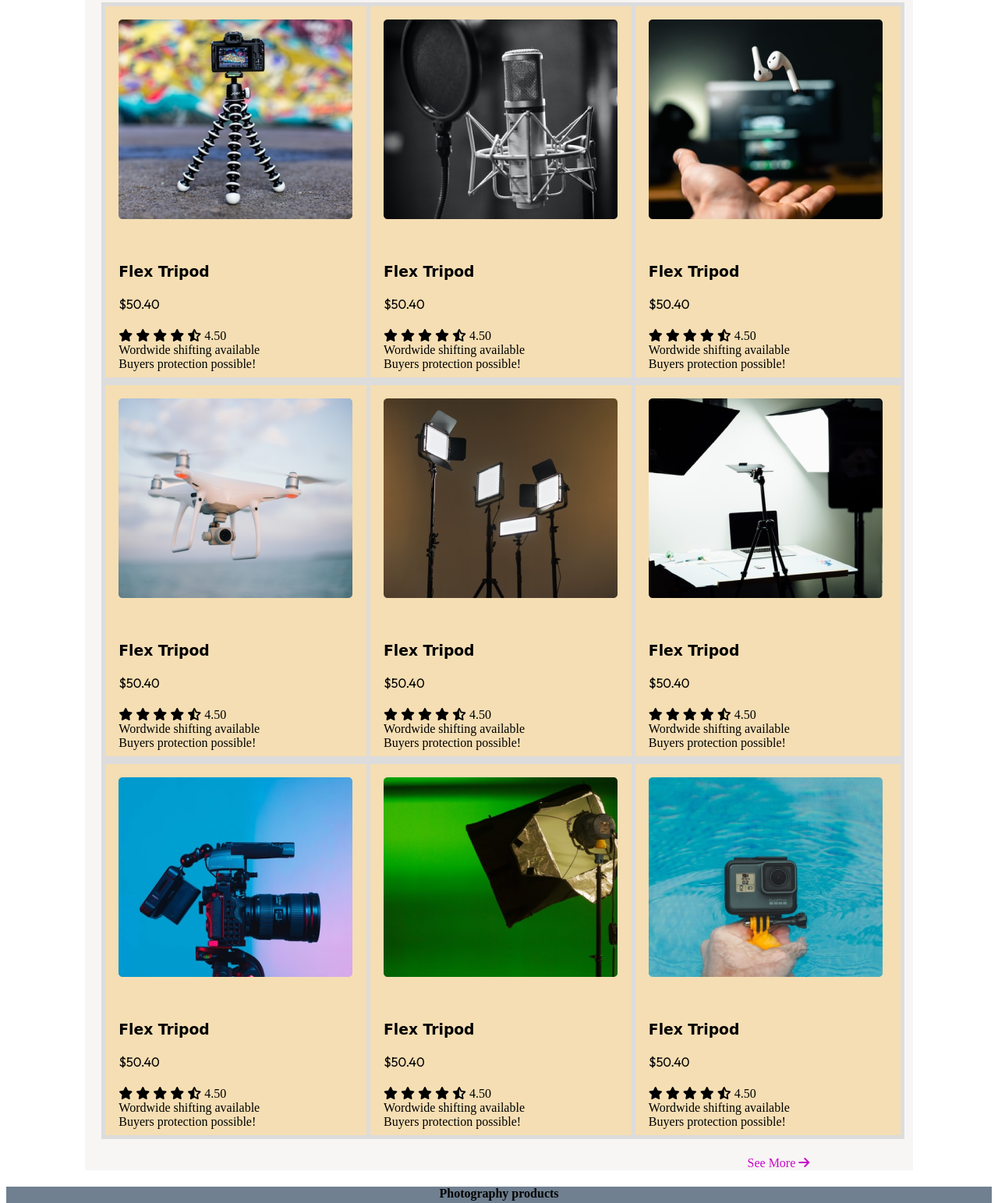
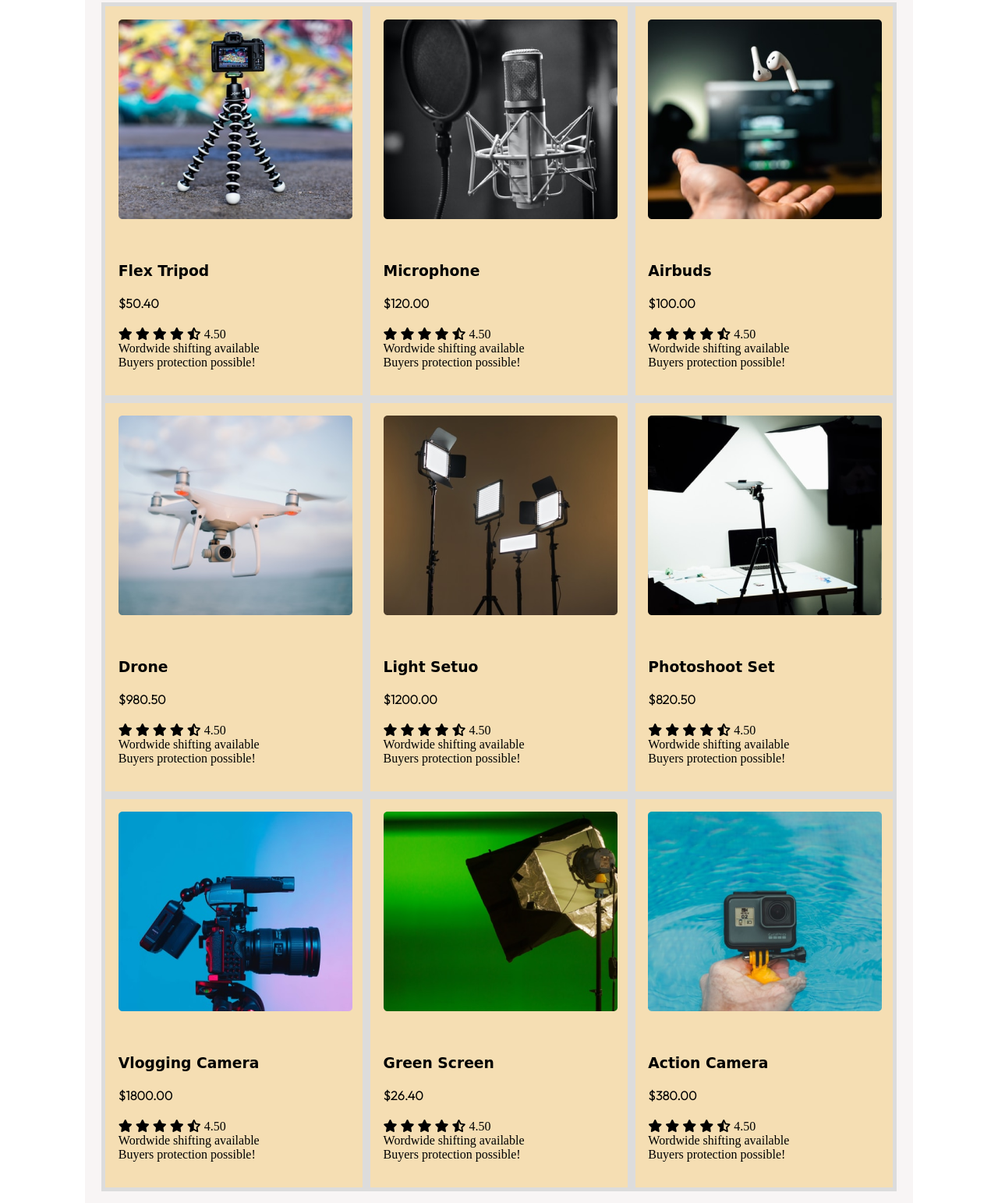
Before and after one commit to salaamah/photography-gear, a plain HTML site: page index.html in a window 1280 px wide. Shown: the part 709-2252 px from the top of the page at 78% size. Drawn offline with Linux system fonts and the light colour scheme; a web font is replaced by a local one.

Commit message:
some bug fix

```diff
--- a/index.html
+++ b/index.html
@@ -73,8 +73,8 @@
                     <img src="images/img-2.png" alt="">
                 </div>
                 <div class="product-details">
-                    <h3 class="product-name">Flex Tripod</h3>
-                    <h4 class="product-price">$50.40</h4>
+                    <h3 class="product-name">Microphone</h3>
+                    <h4 class="product-price">$120.00</h4>
                     <p class="product-info">
                         <i class="fas fa-star"></i>
                         <i class="fas fa-star"></i>
@@ -92,8 +92,8 @@
                     <img src="images/img-3.png" alt="">
                 </div>
                 <div class="product-details">
-                    <h3 class="product-name">Flex Tripod</h3>
-                    <h4 class="product-price">$50.40</h4>
+                    <h3 class="product-name">Airbuds</h3>
+                    <h4 class="product-price">$100.00</h4>
                     <p class="product-info">
                         <i class="fas fa-star"></i>
                         <i class="fas fa-star"></i>
@@ -111,8 +111,8 @@
                     <img src="images/img-4.png" alt="">
                 </div>
                 <div class="product-details">
-                    <h3 class="product-name">Flex Tripod</h3>
-                    <h4 class="product-price">$50.40</h4>
+                    <h3 class="product-name">Drone</h3>
+                    <h4 class="product-price">$980.50</h4>
                     <p class="product-info">
                         <i class="fas fa-star"></i>
                         <i class="fas fa-star"></i>
@@ -130,8 +130,8 @@
                     <img src="images/img-5.png" alt="">
                 </div>
                 <div class="product-details">
-                    <h3 class="product-name">Flex Tripod</h3>
-                    <h4 class="product-price">$50.40</h4>
+                    <h3 class="product-name">Light Setuo</h3>
+                    <h4 class="product-price">$1200.00</h4>
                     <p class="product-info">
                         <i class="fas fa-star"></i>
                         <i class="fas fa-star"></i>
@@ -149,8 +149,8 @@
                     <img src="images/img-6.png" alt="">
                 </div>
                 <div class="product-details">
-                    <h3 class="product-name">Flex Tripod</h3>
-                    <h4 class="product-price">$50.40</h4>
+                    <h3 class="product-name">Photoshoot Set</h3>
+                    <h4 class="product-price">$820.50</h4>
                     <p class="product-info">
                         <i class="fas fa-star"></i>
                         <i class="fas fa-star"></i>
@@ -168,8 +168,8 @@
                     <img src="images/img-7.png" alt="">
                 </div>
                 <div class="product-details">
-                    <h3 class="product-name">Flex Tripod</h3>
-                    <h4 class="product-price">$50.40</h4>
+                    <h3 class="product-name">Vlogging Camera</h3>
+                    <h4 class="product-price">$1800.00</h4>
                     <p class="product-info">
                         <i class="fas fa-star"></i>
                         <i class="fas fa-star"></i>
@@ -187,8 +187,8 @@
                     <img src="images/img-8.png" alt="">
                 </div>
                 <div class="product-details">
-                    <h3 class="product-name">Flex Tripod</h3>
-                    <h4 class="product-price">$50.40</h4>
+                    <h3 class="product-name">Green Screen</h3>
+                    <h4 class="product-price">$26.40</h4>
                     <p class="product-info">
                         <i class="fas fa-star"></i>
                         <i class="fas fa-star"></i>
@@ -206,8 +206,8 @@
                     <img src="images/img-9.png" alt="">
                 </div>
                 <div class="product-details">
-                    <h3 class="product-name">Flex Tripod</h3>
-                    <h4 class="product-price">$50.40</h4>
+                    <h3 class="product-name">Action Camera</h3>
+                    <h4 class="product-price">$380.00</h4>
                     <p class="product-info">
                         <i class="fas fa-star"></i>
                         <i class="fas fa-star"></i>
--- a/style.css
+++ b/style.css
@@ -51,15 +51,16 @@ main{
     row-gap: 0%;
     border: none;
     outline: none;  */
-    padding: 2% 2%;
+    padding: 2%;
 
 }
 .collections{
     background-color: wheat;
-    width: 329px;
-    height: 476px;
+    /* width: 329px;
+    height: 476px; */
     align-items: center;
-    width: 100%;
+    height:auto;
+    width: auto;
     border: 5px solid gainsboro;
     padding: 0px;
 }
@@ -79,7 +80,9 @@ main{
     font-family: 'Outfit', sans-serif;
 }
 #more-products{
-    padding-left: 80%;
+
+    position:absolute;
+    right: 10%;
     color: rgb(199, 9, 199);
     text-decoration: none;
 }
```
